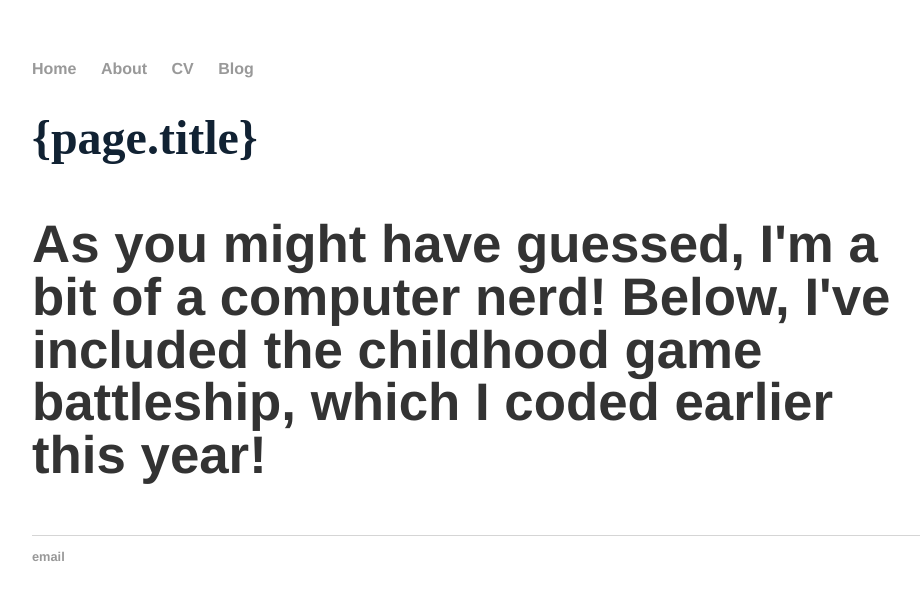
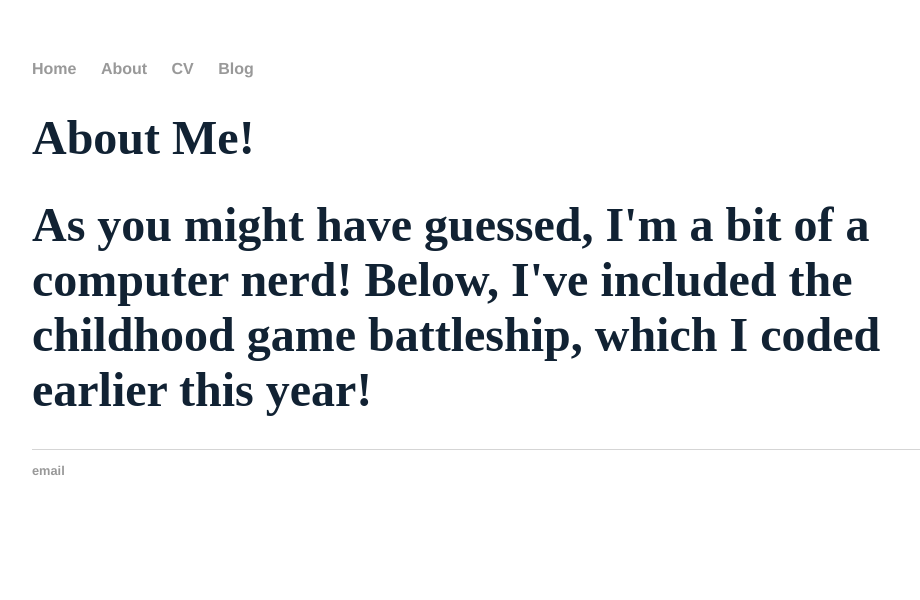
Before and after one commit to fnaqvi2151/fnaqvi2151.github.io, a Jekyll site: the page built from about/index.html, in a window 1280 px wide. Shown: the top 600 px of the page, without its empty margins (160-1080 px from the left). Built offline with Jekyll 4.4.1, drawn with Linux system fonts in a browser that asks for light colours.

Commit message:
Update index.html

```diff
--- a/about/index.html
+++ b/about/index.html
@@ -2,6 +2,6 @@
 layout: default
 title: About Me!
 ---
-<h1>{page.title}<h1>
+<h1>{{ page.title }}<h1>
 
-  <p>As you might have guessed, I'm a bit of a computer nerd! Below, I've included the childhood game battleship, which I coded earlier this year!<p>
+  As you might have guessed, I'm a bit of a computer nerd! Below, I've included the childhood game battleship, which I coded earlier this year!
```
